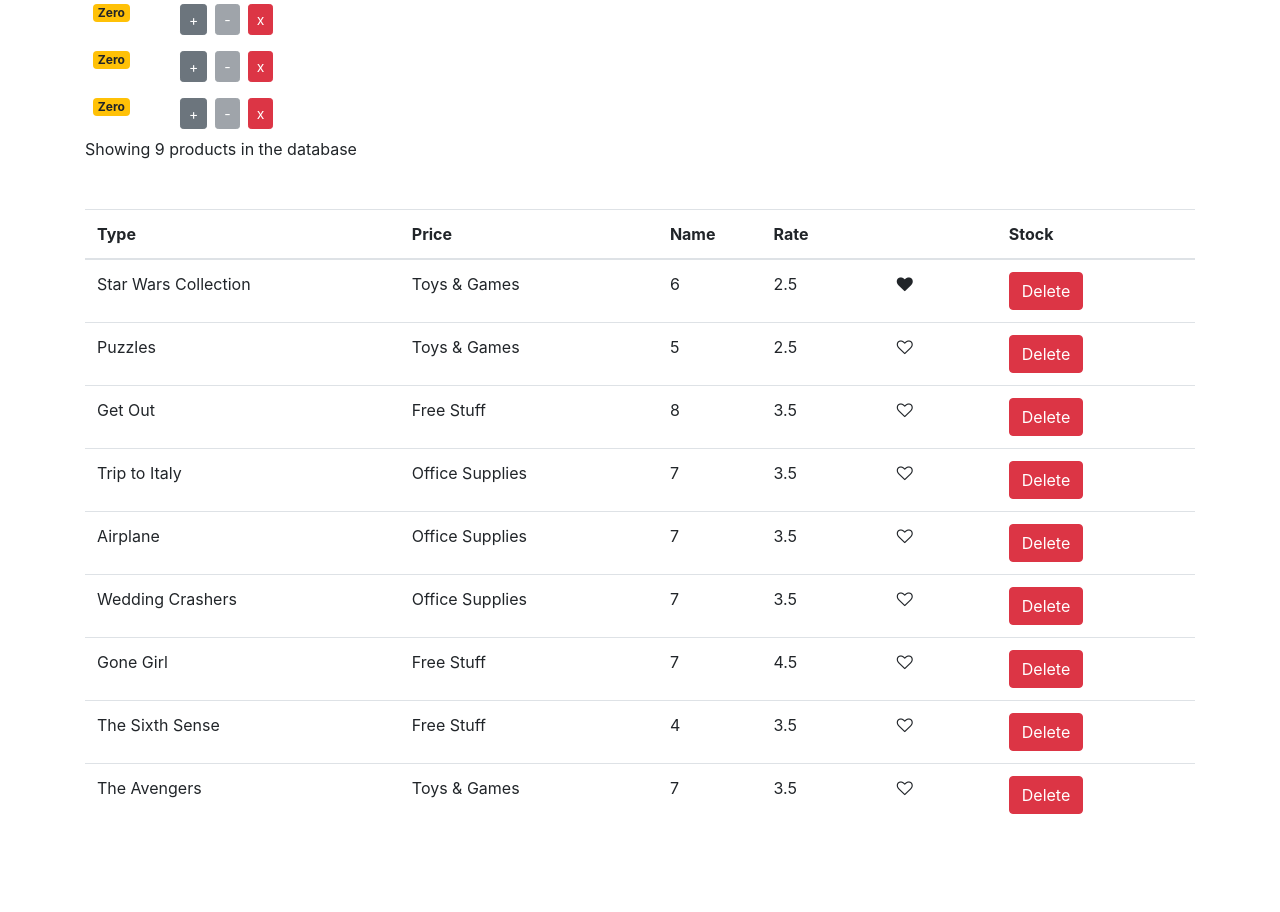
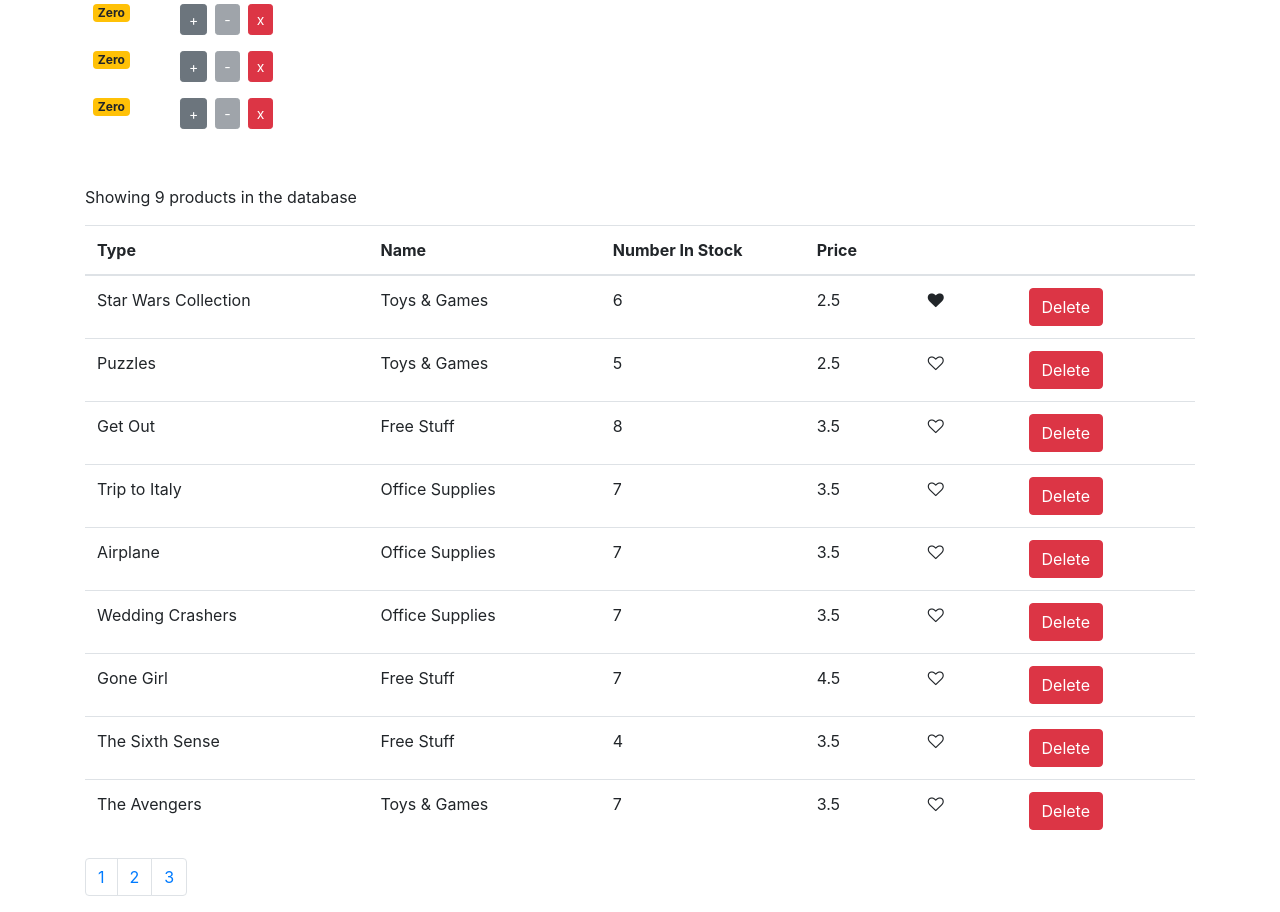
Before and after one commit to jt0398/Marketplace, a React (Create React App) app in the folder client/: page / in a window 1280 px wide. Shown: the part 100-1012 px from the top of the page. Before the commit the page ends 942 px from the top, so only its background shows below. Built offline with nearby package versions, Linux system fonts and the light colour scheme.

Commit message:
Add pagination component

```diff
--- a/client/package.json
+++ b/client/package.json
@@ -9,6 +9,7 @@
     "bootstrap": "^4.1.1",
     "font-awesome": "^4.7.0",
     "jquery": "^1.9.1",
+    "lodash": "^4.17.10",
     "react": "^17.0.1",
     "react-dom": "^17.0.1",
     "react-scripts": "4.0.1",
--- /dev/null
+++ b/client/src/components/pagination.js
@@ -0,0 +1,28 @@
+import React from "react";
+import _ from "lodash";
+
+const Pagination = (props) => {
+  const { itemsCount, pageSize } = props;
+
+  const pageCount = _.ceil(itemsCount / pageSize);
+
+  if (pageCount === 1) return null;
+
+  const pages = _.range(1, pageCount + 1);
+
+  return (
+    <nav aria-label="Page navigation example">
+      <ul className="pagination">
+        {pages.map((page) => (
+          <li className="page-item" key={page}>
+            <a className="page-link" href="#">
+              {page}
+            </a>
+          </li>
+        ))}
+      </ul>
+    </nav>
+  );
+};
+
+export default Pagination;
--- a/client/src/components/products.js
+++ b/client/src/components/products.js
@@ -1,10 +1,12 @@
 import React, { Component } from "react";
 import { getProducts } from "../services/productService";
 import Like from "./like";
+import Pagination from "./pagination";
 
 class Products extends Component {
   state = {
     products: getProducts(),
+    pageSize: 4,
   };
 
   handleDelete = (product) => {
@@ -20,6 +22,10 @@ class Products extends Component {
     this.setState({ products });
   };
 
+  handlePageChange = () => {
+    console.log("Page Changed");
+  };
+
   render() {
     const { length: count } = this.state.products;
 
@@ -27,16 +33,16 @@ class Products extends Component {
 
     return (
       <React.Fragment>
-        <p>Showing {count} products in the database</p>
-        <table className="table mt-5">
+        <p className="mt-5">Showing {count} products in the database</p>
+        <table className="table">
           <thead>
             <tr>
               <th>Type</th>
+              <th>Name</th>
+              <th>Number In Stock</th>
               <th>Price</th>
-              <th>Name</th>
-              <th>Rate</th>
               <th></th>
-              <th>Stock</th>
+              <th></th>
             </tr>
           </thead>
           <tbody>
@@ -64,6 +70,11 @@ class Products extends Component {
             ))}
           </tbody>
         </table>
+        <Pagination
+          itemsCount={this.state.products.length}
+          pageSize={this.state.pageSize}
+          onPageChange={this.handlePageChange}
+        />
       </React.Fragment>
     );
   }
```
Also changed, not shown: 1 other file (tests, documents, lock files or other folders).
